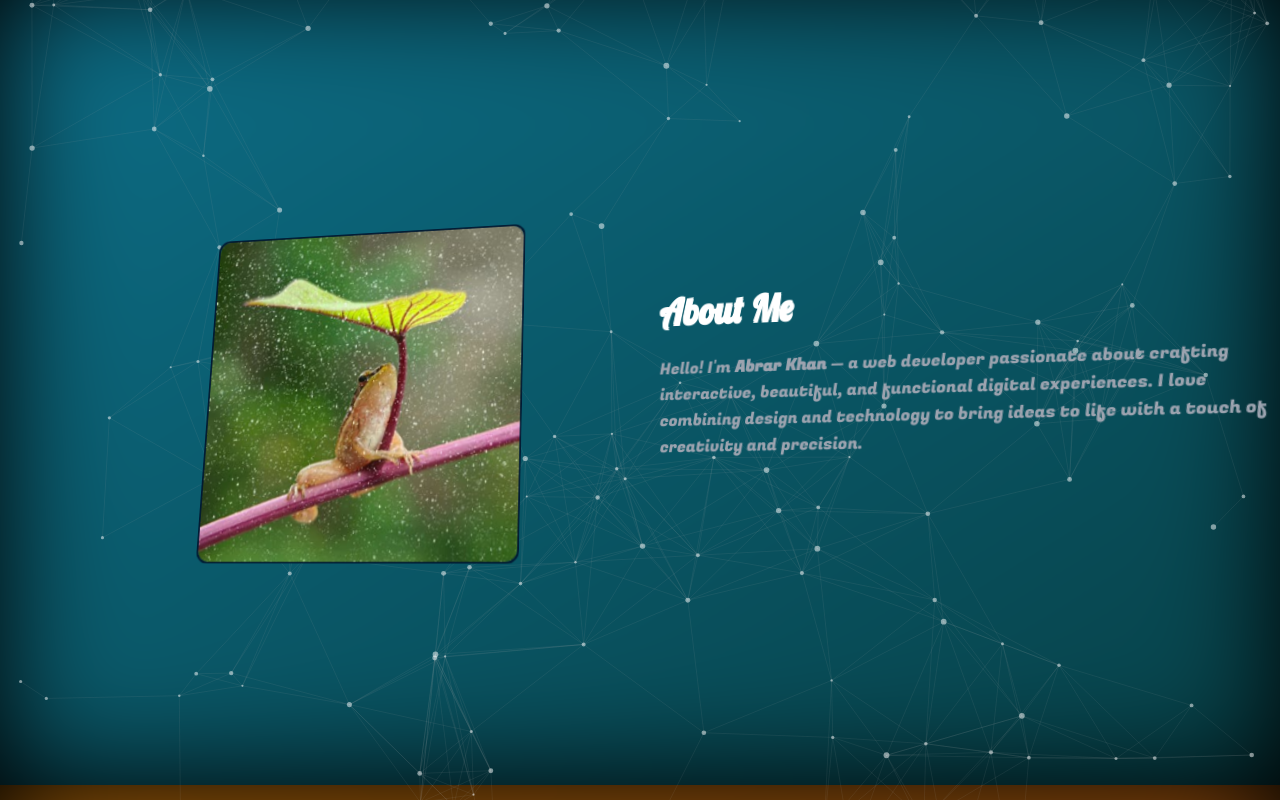
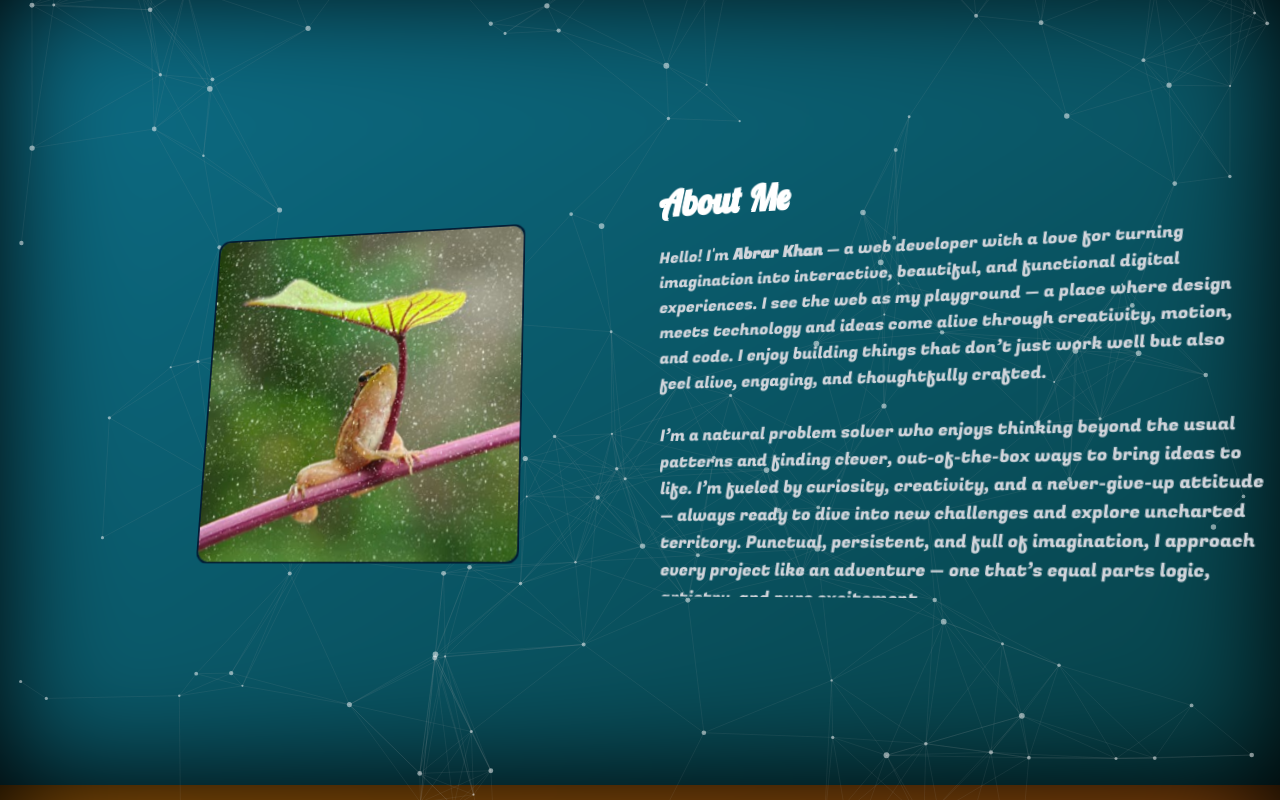
Before and after one commit to AbrarKhan-Avro/portfolio-website, a Next.js app in the folder portfolio/: page / in a window 1280 px wide. Shown: the part 815-1615 px from the top of the page. Built offline with nearby package versions, Linux system fonts and the light colour scheme; a web font is replaced by a local one.

Commit message:
Overall color update - objects

```diff
--- a/portfolio/src/app/components/About.jsx
+++ b/portfolio/src/app/components/About.jsx
@@ -108,13 +108,19 @@ export default function About() {
               </span>
             </h2>
 
-            <p className="text-zinc-700 dark:text-gray-400 leading-relaxed mb-4">
-              Hello! I'm <span className="font-semibold">Abrar Khan</span> — a
-              web developer passionate about crafting interactive, beautiful,
-              and functional digital experiences. I love combining design and
-              technology to bring ideas to life with a touch of creativity and
-              precision.
-            </p>
+            <div className="scrollbox max-h-[350px] overflow-y-auto pr-3 relative cursor-none">
+              <p className="text-zinc-700 dark:text-gray-300 leading-relaxed">
+                Hello! I'm <span className="font-semibold">Abrar Khan</span> — a web developer with a love for turning imagination into interactive, beautiful, and functional digital experiences. I see the web as my playground — a place where design meets technology and ideas come alive through creativity, motion, and code. I enjoy building things that don’t just work well but also feel alive, engaging, and thoughtfully crafted.
+                <br /><br />
+                I’m a natural problem solver who enjoys thinking beyond the usual patterns and finding clever, out-of-the-box ways to bring ideas to life. I’m fueled by curiosity, creativity, and a never-give-up attitude — always ready to dive into new challenges and explore uncharted territory. Punctual, persistent, and full of imagination, I approach every project like an adventure — one that’s equal parts logic, artistry, and pure excitement.
+                <br /><br />
+                My journey into web development began with a spark of curiosity — one “what if I try this?” moment that turned into an endless exploration of creativity and code. What started as simple experiments soon grew into a passion for building things that connect, inspire, and tell stories through interactivity.
+                <br /><br />
+                Right now, I’m fascinated by the world of 3D and immersive web experiences — pushing beyond flat screens to create spaces that feel dynamic and alive. I love finding ways to blend storytelling with technology, where each click or scroll reveals something unexpected and delightful.
+                <br /><br />
+                When I’m not deep in code, I’m usually sketching ideas, watching creative films, or exploring design inspirations that spark new directions. I’m endlessly curious about how imagination and technology can work together — and I’m always chasing that next “aha!” moment where everything just clicks.
+              </p>
+            </div>
           </motion.div>
         </motion.div>
       </div>
--- a/portfolio/src/app/components/Hero.jsx
+++ b/portfolio/src/app/components/Hero.jsx
@@ -166,7 +166,7 @@ export default function Hero() {
                   align-items: center;
                   justify-content: center;
                   color: #000;
-                  background: rgba(176, 28, 147, 1);
+                  background: #ffeb3b;
                   text-transform: uppercase;
                   font-size: 18px;
                   letter-spacing: 2px;
@@ -179,8 +179,8 @@ export default function Hero() {
 
                 .flip-btn:hover span {
                   color: #fff;
-                  background: rgba(227, 79, 198, 0.8);
-                  border-color: rgba(236, 72, 153, 0.8);
+                  background: #fff066;
+                  border-color: #332d00;
                 }
 
                 .flip-btn span:nth-child(1) {
--- a/portfolio/src/app/components/ScrollIndicator.jsx
+++ b/portfolio/src/app/components/ScrollIndicator.jsx
@@ -49,7 +49,7 @@ export default function ScrollIndicator() {
           onMouseLeave={() => setHovered(false)}
         >
           <motion.div
-            className="w-1 rounded-full bg-purple-900 dark:bg-purple-500"
+            className="w-1 rounded-full bg-yellow-900 dark:bg-yellow-300"
             style={{
               height: thumbHeight,
               y: thumbY,
--- a/portfolio/src/app/globals.css
+++ b/portfolio/src/app/globals.css
@@ -147,3 +147,48 @@ body::-webkit-scrollbar {
 @media (prefers-color-scheme: dark) {
   .reveal { background: #ffd54f; color: #000; }
 }
+
+
+/* Scrollbar customization for .scrollbox */
+/* Thin scrollbar for Firefox */
+.scrollbox {
+  scrollbar-width: thin;
+  /* Firefox: thumb color (light mode) / track transparent */
+  scrollbar-color: #998a00 transparent;
+}
+
+/* WebKit (Chrome, Edge, Safari) */
+.scrollbox::-webkit-scrollbar {
+  width: 6px;               /* thinner scrollbar */
+  height: 6px;
+}
+
+.scrollbox::-webkit-scrollbar-track {
+  background: transparent;
+}
+
+.scrollbox::-webkit-scrollbar-thumb {
+  background-color: #998a00; /* light-mode thumb: #998a00 */
+  border-radius: 9999px;
+  border: 2px solid transparent;
+  background-clip: padding-box;
+  transition: background-color .15s ease;
+}
+
+/* Hover feedback (light mode) */
+.scrollbox:hover::-webkit-scrollbar-thumb {
+  background-color: #b39f00; /* slightly brighter on hover */
+}
+
+/* Dark mode: use #ffeb3b as thumb for contrast */
+.dark .scrollbox {
+  scrollbar-color: #ffeb3b transparent; /* Firefox dark mode */
+}
+
+.dark .scrollbox::-webkit-scrollbar-thumb {
+  background-color: #ffeb3b; /* dark-mode thumb: #ffeb3b */
+}
+
+.dark .scrollbox:hover::-webkit-scrollbar-thumb {
+  background-color: #fff350; /* slightly brighter hover in dark mode */
+}
```
Also changed, not shown: portfolio/src/app/components/Projects.jsx (+5 -6 lines).
